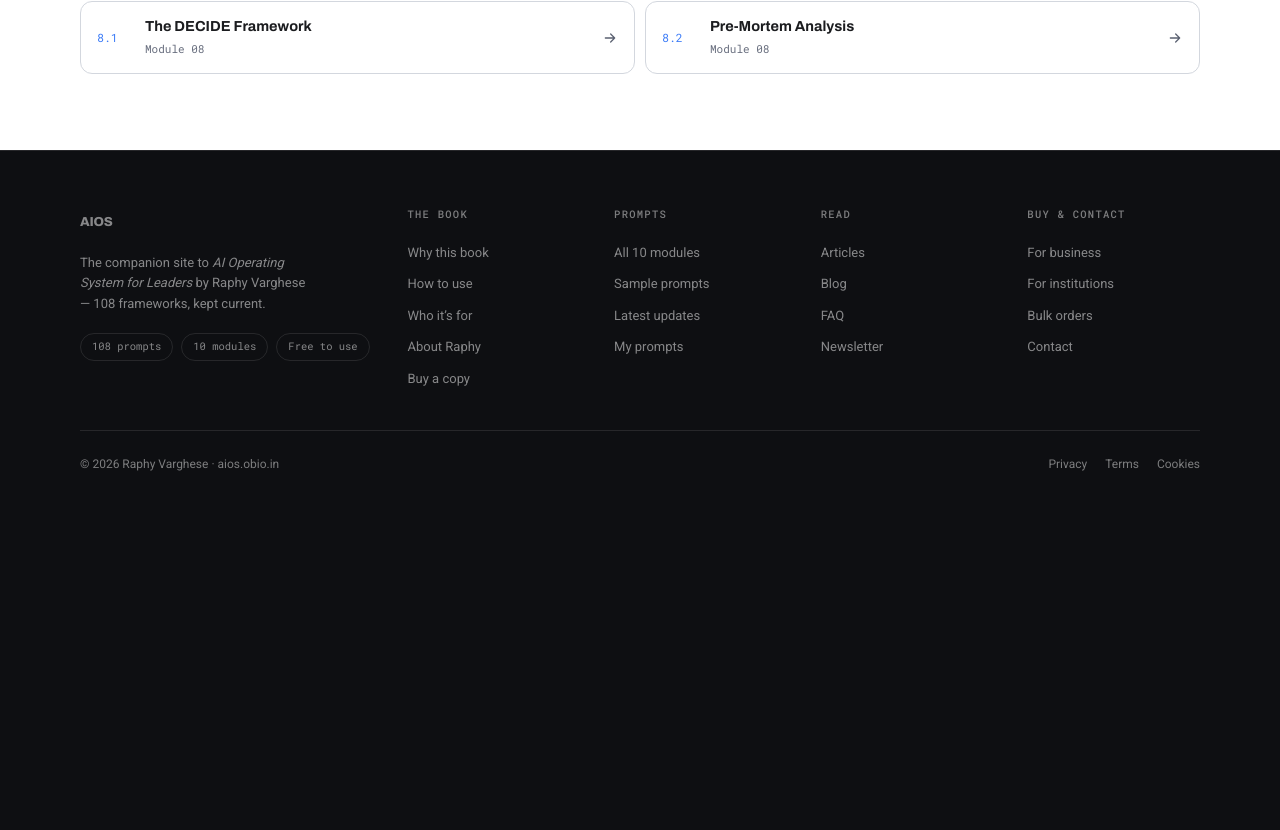
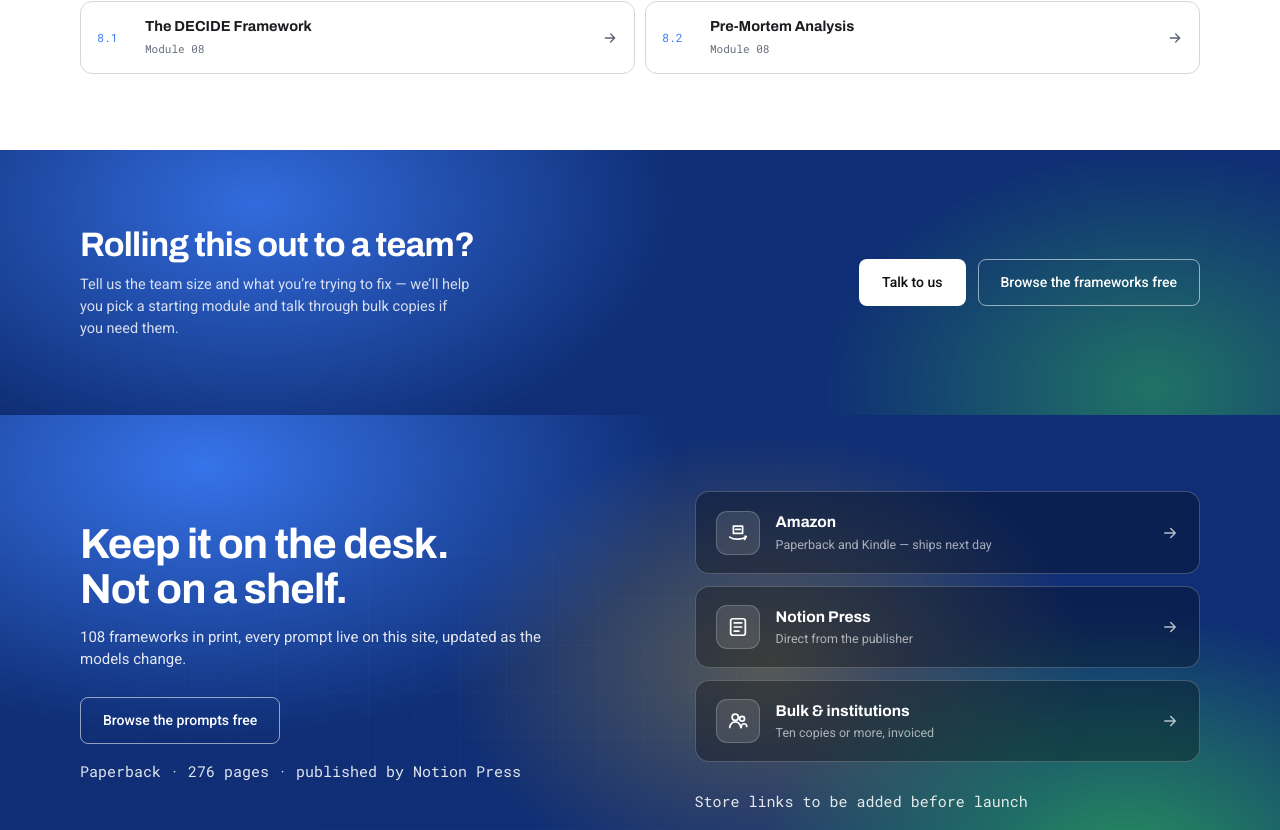
Before and after one commit to vargheseraphy/aios-app, a Next.js app: page /for-business in a window 1280 px wide. Shown: the part 1510-2340 px from the top of the page. Before the commit the page ends 2015 px from the top, so only its background shows below. Built offline with nearby package versions, Linux system fonts and the light colour scheme; no server answers.

Commit message:
feat: close for-business with a contact CTA and the shared buy/subscribe bands
Bulk pricing isn't invented here — v1 has no payment flow, so the CTA
routes to a human conversation on /contact instead of a fake price.

```diff
--- a/app/for-business/page.tsx
+++ b/app/for-business/page.tsx
@@ -1,6 +1,8 @@
 import Link from "next/link";
 import type { Metadata } from "next";
 import { getLesson, moduleParam } from "@/lib/content";
+import { BuySection } from "@/components/marketing/BuySection";
+import { SubscribeSection } from "@/components/marketing/SubscribeSection";
 import styles from "@/components/for-business/for-business.module.css";
 
 const TEAM_EXAMPLES: Array<{ module: number; fileId: string }> = [
@@ -171,6 +173,31 @@ export default function ForBusinessPage() {
           </div>
         </div>
       </section>
+
+      {/* ============ CTA ============ */}
+      <section className={styles.cta}>
+        <div className={styles.ctaBg} />
+        <div className={`pad ${styles.ctaIn}`}>
+          <div>
+            <h2>Rolling this out to a team?</h2>
+            <p>
+              Tell us the team size and what you&rsquo;re trying to fix — we&rsquo;ll help you
+              pick a starting module and talk through bulk copies if you need them.
+            </p>
+          </div>
+          <div className={styles.ctaBtns}>
+            <Link className="btn btn-white" href="/contact">
+              Talk to us
+            </Link>
+            <Link className="btn btn-line" href="/">
+              Browse the frameworks free
+            </Link>
+          </div>
+        </div>
+      </section>
+
+      <BuySection />
+      <SubscribeSection />
     </main>
   );
 }
```
